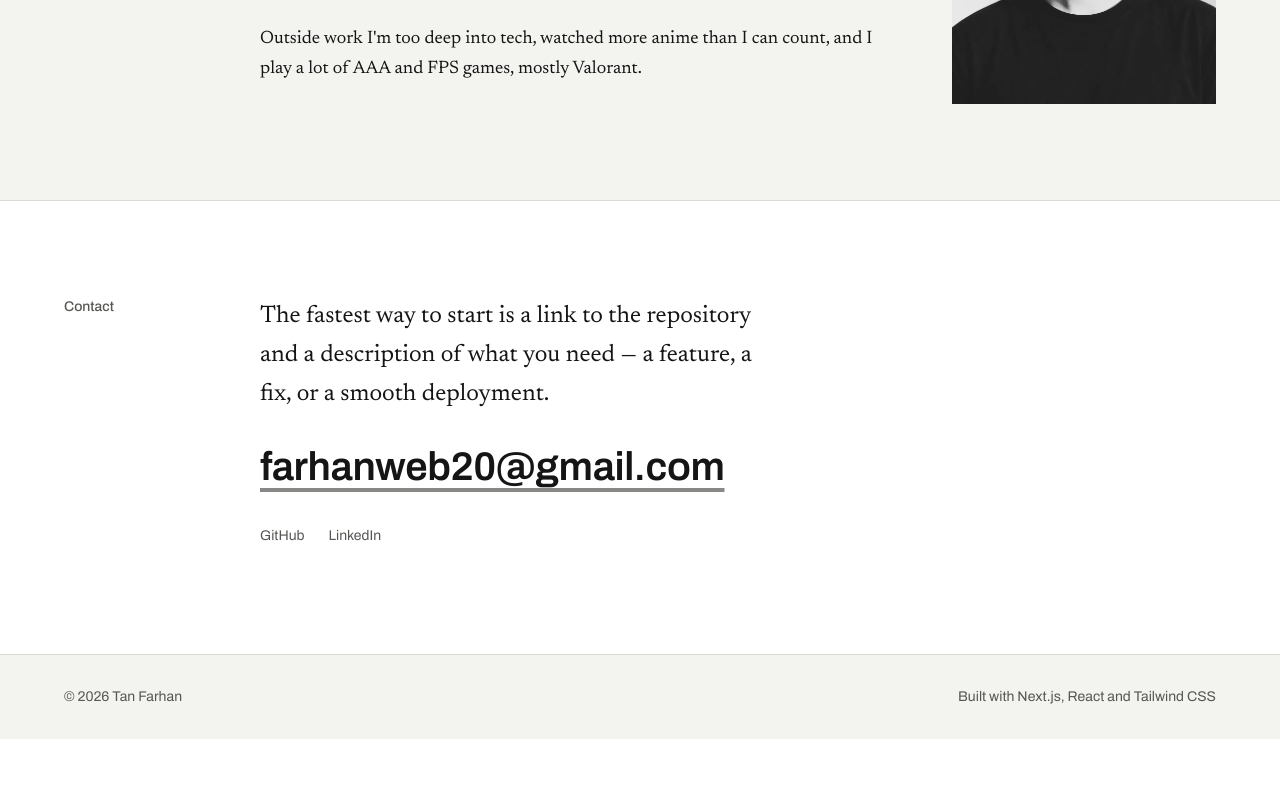
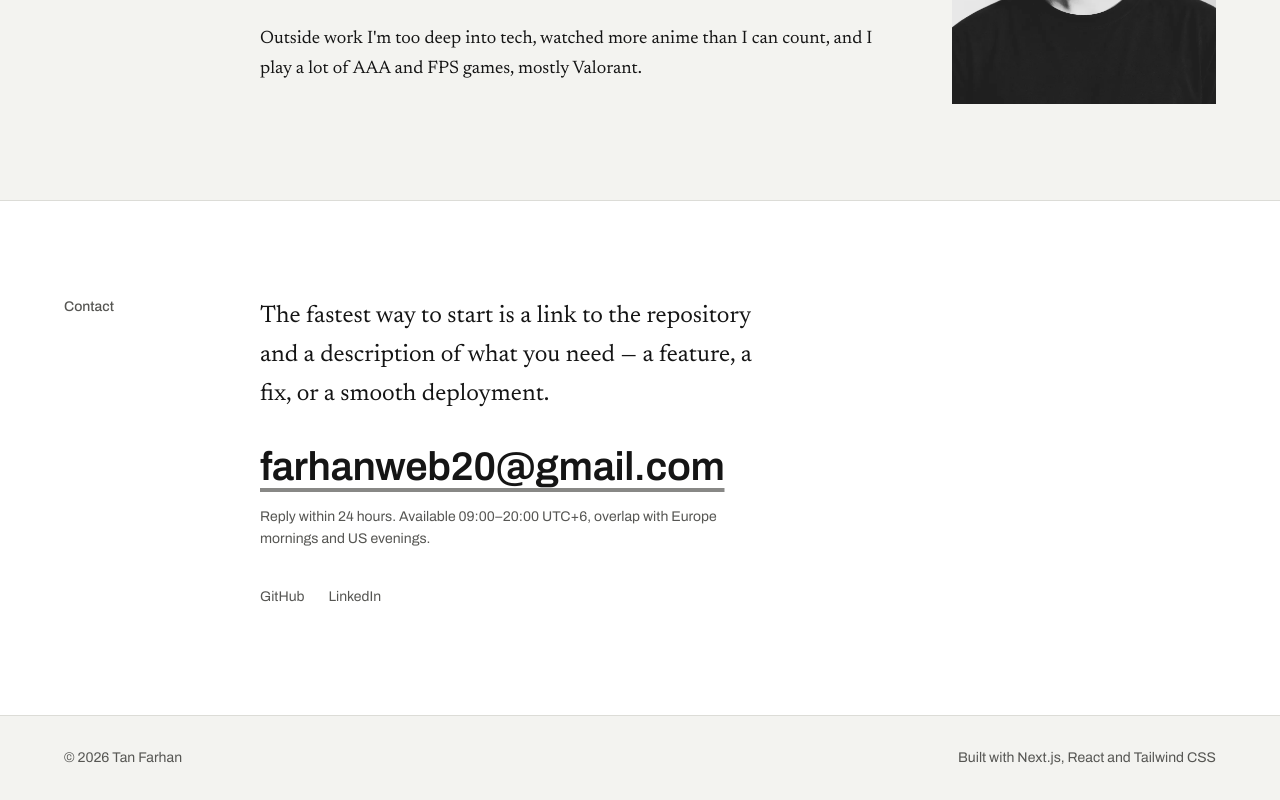
Before and after one commit to farhan-t-dev/Farhan-portfolio, a Next.js app: page / in a window 1280 px wide. Shown: the part 3898-4698 px from the top of the page. Before the commit the page ends 4637 px from the top, so only its background shows below. Built offline with nearby package versions, Linux system fonts and the light colour scheme.

Commit message:
Add contact note to SiteConfig and display in Contact section

```diff
--- a/src/components/sections/contact.tsx
+++ b/src/components/sections/contact.tsx
@@ -46,6 +46,12 @@ export function Contact() {
           )}
         </p>
 
+        {site.contactNote && (
+          <p className="mt-4 text-sm text-slate leading-relaxed">
+            {site.contactNote}
+          </p>
+        )}
+
         {links.length > 0 && (
           <ul className="mt-6 flex flex-wrap gap-x-6 gap-y-2">
             {links.map((link) => (
--- a/src/data/site.ts
+++ b/src/data/site.ts
@@ -31,6 +31,11 @@ export type SiteConfig = {
    * Set to `null` to hide the indicator entirely.
    */
   availability: { status: AvailabilityStatus; label: string } | null;
+  /**
+   * Reply speed and reachable window, shown only in the Contact section.
+   * This is a claim only the owner can make.
+   */
+  contactNote: string;
   /** Profile links shown in the header and contact area. */
   links: NavLink[];
 };
@@ -50,6 +55,8 @@ export const site: SiteConfig = {
     status: "available",
     label: "Currently available for new projects",
   },
+  contactNote:
+    "Reply within 24 hours. Available 09:00–20:00 UTC+6, overlap with Europe mornings and US evenings.",
 
   links: [
     { label: "GitHub", href: "https://github.com/farhan-t-dev" },
```
